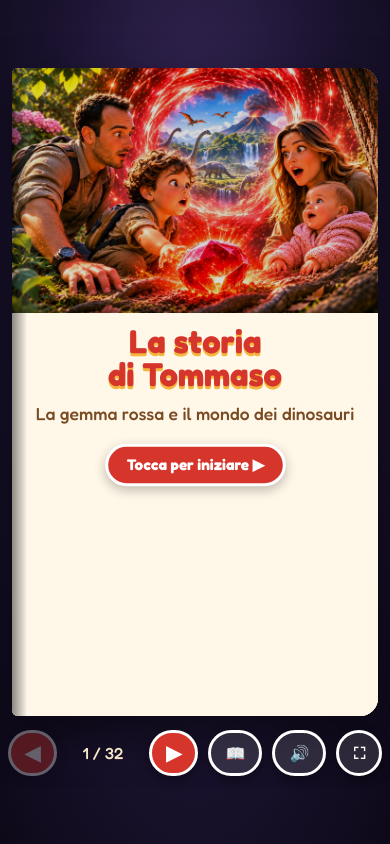
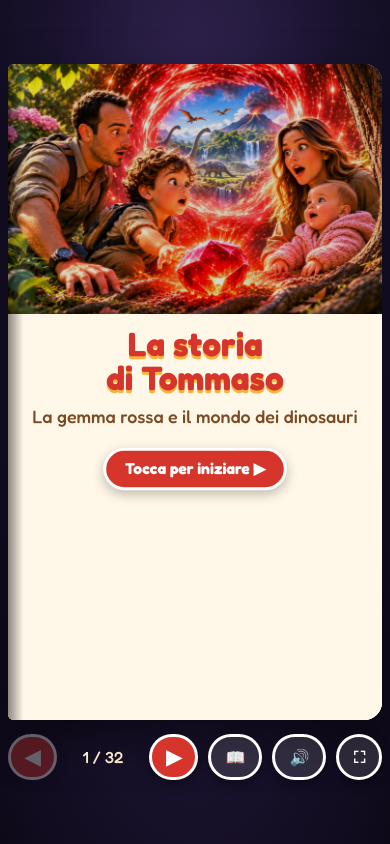
Before and after one commit to marcolitosud/riunioni, a plain HTML site: page index.html in a window 390 px wide. Drawn offline with nearby package versions, Linux system fonts and the light colour scheme.

Commit message:
Compatibilità iPad/Safari: dimensioni calcolate via JS, niente container query né lazy loading
Co-Authored-By: Claude Opus 5.5 <noreply@anthropic.com>
Claude-Session: https://claude.ai/code/session_01PqEjkhiXwrc4HiXSfSsehC

```diff
--- a/index.html
+++ b/index.html
@@ -11,24 +11,23 @@
 *{box-sizing:border-box;margin:0;padding:0}
 html,body{height:100%}
 body{background:radial-gradient(ellipse at 50% 30%,#3b2a5e 0%,#1b1330 55%,#0d0918 100%);font-family:Nunito,system-ui,sans-serif;color:var(--ink);overflow:hidden;display:flex;flex-direction:column;align-items:center;justify-content:center;user-select:none;-webkit-user-select:none}
-.stage{position:relative;width:min(96vw,calc((100vh - 90px) * 2.17));aspect-ratio:100/46;perspective:2600px;container-type:size}
-@media (orientation:portrait){.stage{width:94vw;aspect-ratio:3/5.3;max-height:calc(100vh - 90px)}}
+.stage{position:relative;width:90vw;height:45vw;perspective:2600px;--u:9px;--v:4.5px}
 @media (max-width:560px){.lbl{display:none}.bar{gap:7px}.btn{min-width:42px;height:42px;padding:0 10px}#count{min-width:56px}}
-.book{position:absolute;inset:0;transform-style:preserve-3d}
-.page{position:absolute;inset:0;transform-origin:left center;transform-style:preserve-3d;
+.book{position:absolute;top:0;left:0;right:0;bottom:0;transform-style:preserve-3d}
+.page{position:absolute;top:0;left:0;right:0;bottom:0;transform-origin:left center;transform-style:preserve-3d;
  transition:transform .95s cubic-bezier(.45,.05,.25,1),opacity 0s;cursor:pointer}
 .page.turned{transform:rotateY(-178deg);opacity:0;pointer-events:none;
  transition:transform .95s cubic-bezier(.45,.05,.25,1),opacity .15s linear .8s}
-.face{position:absolute;inset:0;border-radius:6px 18px 18px 6px;overflow:hidden;backface-visibility:hidden;-webkit-backface-visibility:hidden;
+.face{position:absolute;top:0;left:0;right:0;bottom:0;border-radius:6px 18px 18px 6px;overflow:hidden;backface-visibility:hidden;-webkit-backface-visibility:hidden;
  box-shadow:inset 14px 0 22px -12px rgba(0,0,0,.45)}
 .page.current .face.front,.page.turning .face{box-shadow:0 18px 45px rgba(0,0,0,.55),inset 14px 0 22px -12px rgba(0,0,0,.45)}
 .page.far{display:none}
 .back{transform:rotateY(180deg);background:linear-gradient(90deg,#efe1c4,var(--paper));border-radius:18px 6px 6px 18px}
-.front{background:#222}
+.front{background:#222;-webkit-transform:rotateY(0deg);transform:rotateY(0deg)}
 .front{background:var(--paper)}
-.page{--pw:min(calc(100cqh * var(--ar,1.3)),64cqw)}
-.pic{position:absolute;left:0;top:0;width:var(--pw);height:100cqh;overflow:hidden;background:#222}
-.pic img,.full{position:absolute;inset:0;width:100%;height:100%;object-fit:cover;transform:scale(1.02)}
+.page{--pw:min(calc(calc(var(--v)*100) * var(--ar,1.3)),calc(var(--u)*64))}
+.pic{position:absolute;left:0;top:0;width:var(--pw);height:calc(var(--v)*100);overflow:hidden;background:#222}
+.pic img,.full{position:absolute;top:0;left:0;right:0;bottom:0;width:100%;height:100%;object-fit:cover;transform:scale(1.02)}
 .pic::after{content:"";position:absolute;top:0;bottom:0;right:0;width:14px;background:linear-gradient(90deg,transparent,rgba(0,0,0,.28))}
 .page.zoom1 .pic img{transform:scale(1.3);transform-origin:78% 78%}
 .page.current .pic img{animation:kb 18s ease-in-out infinite alternate}
@@ -40,8 +39,8 @@ body{background:radial-gradient(ellipse at 50% 30%,#3b2a5e 0%,#1b1330 55%,#0d091
  padding:.35em .9em;border-radius:999px;font-size:clamp(12px,1.7vw,19px);box-shadow:0 4px 12px rgba(0,0,0,.35);border:3px solid #fff;max-width:85%}
 .chap b{color:var(--gold);margin-right:.35em}
 .text{position:absolute;left:var(--pw);right:0;top:0;bottom:0;overflow:auto;background:linear-gradient(90deg,#f3e6cb,#fffaf0 8%,var(--paper));
- display:flex;flex-direction:column;justify-content:center;padding:3cqh 3.2cqw 3cqh 3.6cqw;
- font-size:clamp(13px,1.72cqw,25px);line-height:1.45;font-weight:700}
+ display:flex;flex-direction:column;justify-content:center;padding:calc(var(--v)*3) calc(var(--u)*3.2) calc(var(--v)*3) calc(var(--u)*3.6);
+ font-size:clamp(13px,calc(var(--u)*1.72),25px);line-height:1.45;font-weight:700}
 .text .hd{font-family:Fredoka,sans-serif;margin-bottom:.7em}
 .text .hd small{display:inline-block;background:var(--red);color:#fff;border-radius:999px;padding:.2em .8em;font-size:.72em;font-weight:600;letter-spacing:.03em}
 .text .hd h2{font-family:Fredoka,sans-serif;font-weight:700;color:var(--red);font-size:1.45em;line-height:1.1;margin-top:.35em}
@@ -49,27 +48,27 @@ body{background:radial-gradient(ellipse at 50% 30%,#3b2a5e 0%,#1b1330 55%,#0d091
 .text p+p{margin-top:.35em}
 .text .dlg{color:#7a2a12;font-style:italic}
 .text .boom{font-family:Fredoka,sans-serif;font-weight:700;color:var(--red);letter-spacing:.04em;font-size:1.15em}
-@media (orientation:portrait){.page{--ph:min(calc(100cqw / var(--ar,1.3)),62cqh)}.pic{width:100%;height:var(--ph)}.pic::after{top:auto;left:0;width:auto;height:12px;background:linear-gradient(transparent,rgba(0,0,0,.25))}.text{left:0;top:var(--ph);justify-content:flex-start;padding:3.5cqw 5.5cqw;font-size:clamp(14px,4.15cqw,21px);background:var(--paper)}.cover-r h1{font-size:9cqw!important}.chap{font-size:clamp(12px,3.4vw,17px)}}
+body.stacked .page{--ph:min(calc(calc(var(--u)*100) / var(--ar,1.3)),calc(var(--v)*62))}body.stacked .pic{width:100%;height:var(--ph)}body.stacked .pic::after{top:auto;left:0;width:auto;height:12px;background:linear-gradient(transparent,rgba(0,0,0,.25))}body.stacked .text{left:0;top:var(--ph);justify-content:flex-start;padding:calc(var(--u)*3.5) calc(var(--u)*5.5);font-size:clamp(14px,calc(var(--u)*4.15),27px);background:var(--paper)}body.stacked .cover-r h1{font-size:calc(var(--u)*9)!important}body.stacked .chap{font-size:clamp(12px,3.4vw,17px)}
 /* cover */
 .cover .front img{filter:saturate(1.1) brightness(.85)}
-.cover-t{position:absolute;inset:0;display:flex;flex-direction:column;align-items:center;justify-content:flex-start;padding-top:6%;text-align:center;background:linear-gradient(180deg,rgba(20,8,30,.65),transparent 55%)}
+.cover-t{position:absolute;top:0;left:0;right:0;bottom:0;display:flex;flex-direction:column;align-items:center;justify-content:flex-start;padding-top:6%;text-align:center;background:linear-gradient(180deg,rgba(20,8,30,.65),transparent 55%)}
 .cover-t h1{font-family:Fredoka,sans-serif;font-weight:700;color:#fff;font-size:clamp(30px,6.4vw,80px);line-height:1;text-shadow:0 4px 0 var(--red),0 8px 24px rgba(0,0,0,.6)}
 .cover-t h2{margin-top:.5em;font-family:Fredoka,sans-serif;font-weight:500;color:var(--gold);font-size:clamp(14px,2.3vw,28px);text-shadow:0 2px 8px rgba(0,0,0,.8)}
 .cover-t .tap{position:absolute;bottom:6%;color:#fff;background:var(--red);border:3px solid #fff;border-radius:999px;padding:.45em 1.2em;font-family:Fredoka;font-size:clamp(13px,1.8vw,20px);animation:pulse 1.6s ease-in-out infinite}
 @keyframes pulse{50%{transform:scale(1.07)}}
 .end .front{background:radial-gradient(circle at 50% 45%,#fff7e8,#f1d9a8)}
-.end-t{position:absolute;inset:0;display:flex;flex-direction:column;align-items:center;justify-content:center;text-align:center;gap:.4em}
+.end-t{position:absolute;top:0;left:0;right:0;bottom:0;display:flex;flex-direction:column;align-items:center;justify-content:center;text-align:center;gap:.4em}
 .end-t .big{font-family:Fredoka;font-weight:700;color:var(--red);font-size:clamp(34px,7vw,90px)}
 .end-t .gem{width:clamp(60px,10vw,120px);aspect-ratio:1;background:radial-gradient(circle at 35% 30%,#ffd0c8,#ff3b2f 40%,#8d0d0d);clip-path:polygon(50% 0,100% 35%,80% 100%,20% 100%,0 35%);animation:glow 2.2s ease-in-out infinite;filter:drop-shadow(0 0 18px #ff3b2f)}
 @keyframes glow{50%{filter:drop-shadow(0 0 40px #ff6a4a);transform:scale(1.06)}}
 .end-t button{margin-top:.6em}
 .cover-r,.end-r{align-items:center;text-align:center;gap:.6em}
-.cover-r h1{font-family:Fredoka,sans-serif;font-weight:700;color:var(--red);font-size:4.6cqw;line-height:1;text-shadow:0 3px 0 #f4b63f}
+.cover-r h1{font-family:Fredoka,sans-serif;font-weight:700;color:var(--red);font-size:calc(var(--u)*4.6);line-height:1;text-shadow:0 3px 0 #f4b63f}
 .cover-r h3{font-family:Fredoka,sans-serif;font-weight:500;color:#7a4a22;font-size:1.15em}
 .cover-r .tap{margin-top:.6em;color:#fff;background:var(--red);border:3px solid #fff;border-radius:999px;padding:.45em 1.2em;font-family:Fredoka;box-shadow:0 4px 12px rgba(0,0,0,.25);animation:pulse 1.6s ease-in-out infinite}
-.end-r .big{font-family:Fredoka;font-weight:700;color:var(--red);font-size:4.2cqw;line-height:1.05}
-.end-r .gem{width:7cqw;aspect-ratio:1;background:radial-gradient(circle at 35% 30%,#ffd0c8,#ff3b2f 40%,#8d0d0d);clip-path:polygon(50% 0,100% 35%,80% 100%,20% 100%,0 35%);animation:glow 2.2s ease-in-out infinite}
-@media (orientation:portrait){.end-r .big{font-size:10cqw}.end-r .gem{width:16cqw}}
+.end-r .big{font-family:Fredoka;font-weight:700;color:var(--red);font-size:calc(var(--u)*4.2);line-height:1.05}
+.end-r .gem{width:calc(var(--u)*7);aspect-ratio:1;background:radial-gradient(circle at 35% 30%,#ffd0c8,#ff3b2f 40%,#8d0d0d);clip-path:polygon(50% 0,100% 35%,80% 100%,20% 100%,0 35%);animation:glow 2.2s ease-in-out infinite}
+body.stacked .end-r .big{font-size:calc(var(--u)*10)}body.stacked .end-r .gem{width:calc(var(--u)*16)}
 /* bar */
 .bar{position:relative;z-index:100;margin-top:14px;display:flex;align-items:center;gap:10px;color:#f6e7c8;font-family:Fredoka;font-size:16px}
 .btn{font-family:Fredoka;font-weight:600;border:3px solid #fff;background:var(--red);color:#fff;border-radius:999px;min-width:46px;height:46px;padding:0 14px;font-size:20px;cursor:pointer;box-shadow:0 4px 12px rgba(0,0,0,.4)}
@@ -77,7 +76,7 @@ body{background:radial-gradient(ellipse at 50% 30%,#3b2a5e 0%,#1b1330 55%,#0d091
 .btn.soft{background:rgba(255,255,255,.12);font-size:16px}
 .btn.on{background:var(--gold);color:var(--ink)}
 #count{min-width:72px;text-align:center}
-.menu{position:fixed;inset:0;background:rgba(10,6,20,.85);display:none;align-items:center;justify-content:center;z-index:50}
+.menu{position:fixed;top:0;left:0;right:0;bottom:0;background:rgba(10,6,20,.85);display:none;align-items:center;justify-content:center;z-index:50}
 .menu.open{display:flex}
 .menu .box{background:var(--paper);border-radius:22px;padding:22px;max-width:min(720px,92vw);max-height:84vh;overflow:auto;border:4px solid #fff}
 .menu h3{font-family:Fredoka;color:var(--red);font-size:26px;margin-bottom:10px}
@@ -123,7 +122,7 @@ function addPage(html,cls=''){
 addPage('<div class="pic"><img src="img/s02.jpg" alt=""></div><div class="text cover-r"><h1>La storia<br>di Tommaso</h1><h3>La gemma rossa e il mondo dei dinosauri</h3><span class="tap">Tocca per iniziare ▶</span></div>','cover').style.setProperty('--ar',1.4995);
 const chapters=[];
 PAGES.forEach(pg=>{
-  let h='<div class="pic"><img src="'+pg.img+'" alt="" loading="lazy"></div>';
+  let h='<div class="pic"><img src="'+pg.img+'" alt=""></div>';
   let hd;
   if(pg.first){hd='<div class="hd"><small>Capitolo '+pg.ch+'</small><h2>'+esc(pg.title)+'</h2></div>';chapters.push({n:pg.ch,t:pg.title,img:pg.img,i:els.length})}
   else hd='<div class="hd cont"><small>Capitolo '+pg.ch+' · '+esc(pg.title)+'</small></div>';
@@ -132,6 +131,17 @@ PAGES.forEach(pg=>{
 });
 addPage('<div class="pic"><img src="img/s30.jpg" alt=""></div><div class="text end-r"><div class="gem"></div><div class="big">Fine…<br>per ora!</div><p>🦖 La prossima avventura non è ancora finita… ❤️</p><div><button class="btn" id="again">↺ Ricomincia</button></div></div>','end').style.setProperty('--ar',1.3255);
 const N=els.length;
+const stage=document.querySelector('.stage'),bar=document.querySelector('.bar');
+function layout(){
+  const vw=window.innerWidth,vh=window.innerHeight,bh=(bar.offsetHeight||50)+28;
+  const W=vw*0.96,H=vh-bh;let w,h,stacked=W/H<1.2;
+  if(!stacked){w=Math.min(W,H*2.17);h=w/2.17}
+  else{w=Math.min(W,760);h=Math.min(H,w*1.75);if(h<w*1.15){w=Math.min(W,h/1.15)}}
+  document.body.classList.toggle('stacked',stacked);
+  stage.style.width=w+'px';stage.style.height=h+'px';
+  stage.style.setProperty('--u',(w/100)+'px');stage.style.setProperty('--v',(h/100)+'px');
+}
+layout();window.addEventListener('resize',()=>{layout();fitAll()});window.addEventListener('orientationchange',()=>setTimeout(()=>{layout();fitAll()},300));
 els.forEach((e,i)=>e.style.zIndex=N-i);
 let cur=0;
 try{const s=parseInt(localStorage.getItem('storia-tommaso-pag'));if(s>0&&s<N)cur=s}catch(e){}
@@ -144,7 +154,6 @@ function render(){
   document.getElementById('next').disabled=cur===N-1;
   try{localStorage.setItem('storia-tommaso-pag',cur)}catch(e){}
   // precarica le immagini vicine
-  for(let k=cur;k<cur+3&&k<N;k++){const im=els[k].querySelector('img');if(im)im.loading='eager'}
   fitAll();
   if(reading)speak();
 }
```
